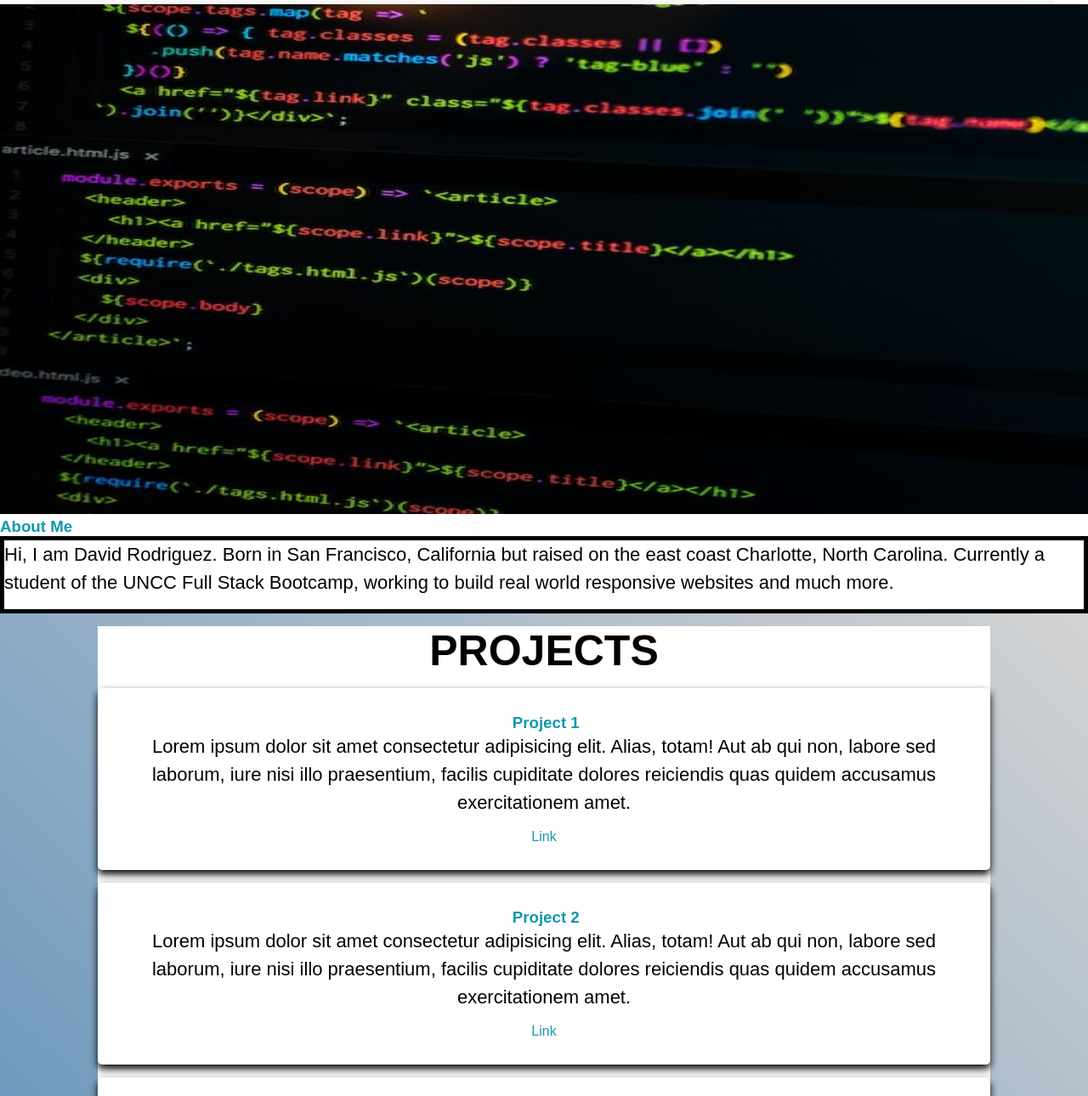
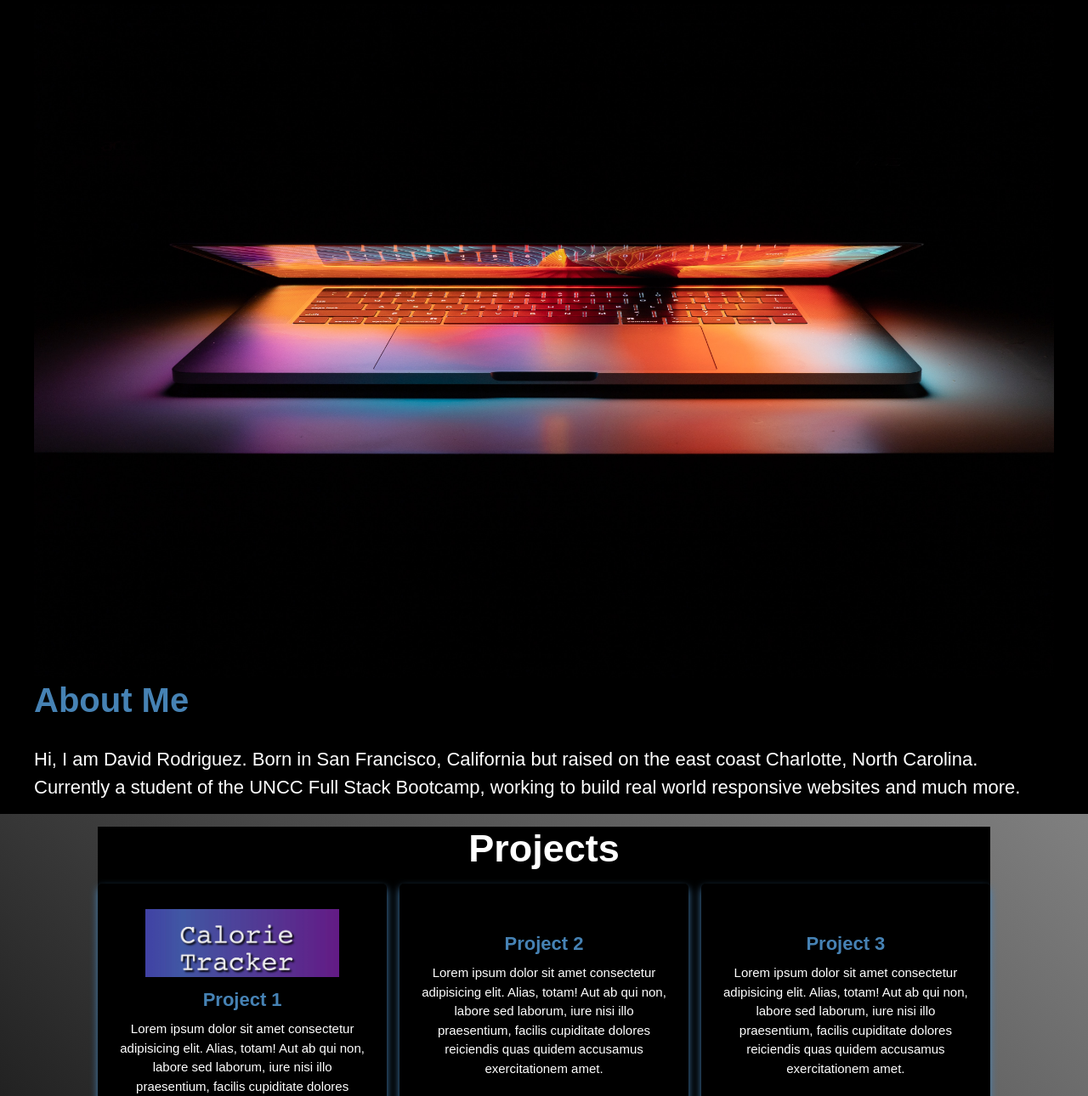
Before and after one commit to Daveerr/dev-portfolio, a plain HTML site: page index.html in a window 1280 px wide. Shown: the part 86-1376 px from the top of the page at 85% size. Drawn offline with Linux system fonts and the light colour scheme.

Commit message:
updated html and css for better layout

```diff
--- a/index.html
+++ b/index.html
@@ -17,24 +17,18 @@
 
       </header>
 
-
-
-        <header class="post-header">
+      <div class="head-pic">
+        <img src="computer.jpg" alt="laptop">
 
 
 
-          </div>
-          <img
-            src="related-3.jpg"
-            alt="HTML code on a screen"
-            width="100"
-            height="100"
-            class="post-img"
-          />
-        </header>
+      </div>
+
+
+
 
   <div id="about-me">
-    <h3>About Me</h3>
+    <h2>About Me</h2>
   </div>
   <div id="boutMe-txt">
   <p>
@@ -48,11 +42,11 @@
   </div>
 
 <div class="container">
-  <h1 class="heading">Projects</h1>
+  <h3 class="heading">Projects</h3>
 <div class="box-container">
 
   <div class="box">
-    <img src="" alt="">
+    <img src="IMG_2855.jpg" alt="project1">
     <h3>Project 1</h3>
     <p>Lorem ipsum dolor sit amet consectetur adipisicing elit. Alias, totam! Aut ab qui non, labore sed laborum, iure nisi illo praesentium, facilis cupiditate dolores reiciendis quas quidem accusamus exercitationem amet.</p>
     <a href="#" class="btn">Link</a>
@@ -75,12 +69,7 @@
     <p>Lorem ipsum dolor sit amet consectetur adipisicing elit. Alias, totam! Aut ab qui non, labore sed laborum, iure nisi illo praesentium, facilis cupiditate dolores reiciendis quas quidem accusamus exercitationem amet.</p>
     <a href="#" class="btn">Link</a>
   </div>
-  <div class="box">
-    <img src="" alt="">
-    <h3>Project 5</h3>
-    <p>Lorem ipsum dolor sit amet consectetur adipisicing elit. Alias, totam! Aut ab qui non, labore sed laborum, iure nisi illo praesentium, facilis cupiditate dolores reiciendis quas quidem accusamus exercitationem amet.</p>
-    <a href="#" class="btn">Link</a>
-  </div>
+
 </div>
 
 </div>
--- a/style.css
+++ b/style.css
@@ -2,13 +2,13 @@
   box-sizing: border-box;
   padding: 0;
   margin: 0;
-  background-color: white;
+  background-color: black;
 }
 body {
   color: black;
   font-family: sans-serif;
 
-  border-top: 20px solid #1098ad;
+  border-top: 20px solid steelblue;
   position: relative;
   margin: auto;
 }
@@ -20,32 +20,26 @@ body {
 }
 
 .main-header {
-  background-color: #f7f7f7;
+  background-color: black;
 
   padding: 20px 40px;
 }
 
 nav {
   font-size: 18px;
-  background-color: #f7f7f7;
-}
-
-.post-header {
-  display: block;
-  margin-left: auto;
-  margin-right: auto;
-  width: 50%;
+  background-color: black;
 }
 
 h1,
 h2,
 h3 {
-  color: #1098ad;
+  color: steelblue;
 }
 
 h1 {
   font-size: 26px;
   text-transform: uppercase;
+  background-color: black;
 }
 
 h2 {
@@ -99,12 +93,12 @@ li:last-child {
 
 /* Styling links */
 a:link {
-  color: #1098ad;
+  color: steelblue;
   text-decoration: none;
 }
 
 a:visited {
-  color: #1098ad;
+  color: steelblue;
 }
 
 a:hover {
@@ -133,6 +127,10 @@ a:active {
   margin-bottom: 20px;
 }
 
+.head-pic img {
+  max-width: 100%;
+}
+
 nav a:link {
   margin-right: 30px;
 
@@ -153,11 +151,6 @@ button {
 
   bottom: 50px;
   right: 50px;
-}
-
-h3 {
-  position: relative;
-  display: inline-block;
 }
 
 /* FLEXBOX */
@@ -195,17 +188,13 @@ h3 {
   grid-column: 1 / -1;
 }
 
-footer {
-  /* background-color: #1098ad; */
-  grid-column: 1 / -1;
-}
-#boutMe-txt {
-  border-style: solid;
-  border-width: thick;
+#boutMe-txt p {
+  background-color: black;
+  color: white;
 }
 
 .container {
-  background: linear-gradient(44deg, steelblue, lightgray);
+  background: linear-gradient(44deg, black, gray);
   padding: 15px 9%;
   padding-bottom: 100px;
 }
@@ -213,20 +202,63 @@ footer {
 .container .heading {
   text-align: center;
   padding-bottom: 15px;
-  font-size: 50px;
-  color: black;
+  font-size: 45px;
+  color: white;
+  background-color: black;
 }
 
 .container .box-container {
   display: grid;
-  grid-template-columns: repeat(auto, minmax(270px, 1fr));
+  grid-template-columns: repeat(auto-fit, minmax(270px, 1fr));
   gap: 15px;
 }
 
 .container .box-container .box {
-  box-shadow: 0 5px 10px black;
+  box-shadow: 0 5px 10px steelblue;
   border-radius: 5px;
-  background-color: white;
+  background-color: black;
   text-align: center;
   padding: 30px 20px;
 }
+
+.container .box-container .box img {
+  height: 80px;
+}
+
+.container .box-container .box h3 {
+  color: steelblue;
+  font-size: 22px;
+  padding: 10px 0;
+  background-color: black;
+}
+.container .box-container .box p {
+  color: white;
+  font-size: 15px;
+  padding: 1.8;
+  background-color: black;
+}
+
+.container .box-container .box .btn {
+  margin-top: 10px;
+  display: inline-block;
+  background: darkgray;
+  font-size: 15px;
+  border-radius: 4px;
+  padding: 8px 25px;
+  color: black;
+}
+
+.container .box-container .box .btn:hover {
+  letter-spacing: 1px;
+}
+
+.container .box-container .box:hover {
+  box-shadow: 0 10px 15px black;
+  transform: scale(1);
+}
+
+@media (max-width: 768px) {
+  .container {
+    padding: 20px;
+  }
+}
```
Also changed, not shown: IMG_2855.jpg (added), computer.jpg (added).
